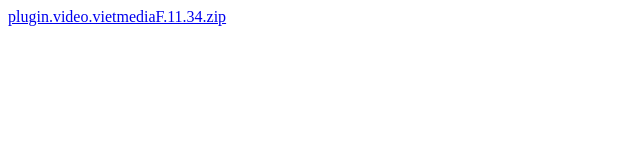
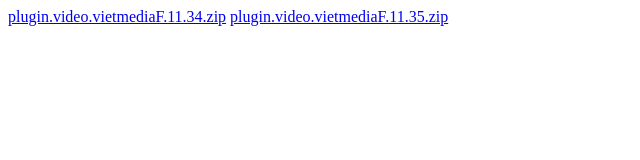
Before and after one commit to tuanla6/letuan, a plain HTML site: page index.html in a window 1280 px wide. Shown: the whole page, without its empty margins (0-640 px from the left). Drawn offline with Linux system fonts and the light colour scheme.

Commit message:
Update index.html

```diff
--- a/index.html
+++ b/index.html
@@ -7,5 +7,6 @@
 </head>
 <body>
     <a href="/letuan/plugin.video.vietmediaF.11.34.zip">plugin.video.vietmediaF.11.34.zip</a>
+    <a href="/letuan/plugin.video.vietmediaF.11.35.zip">plugin.video.vietmediaF.11.35.zip</a>
 </body>
 </html>
```
